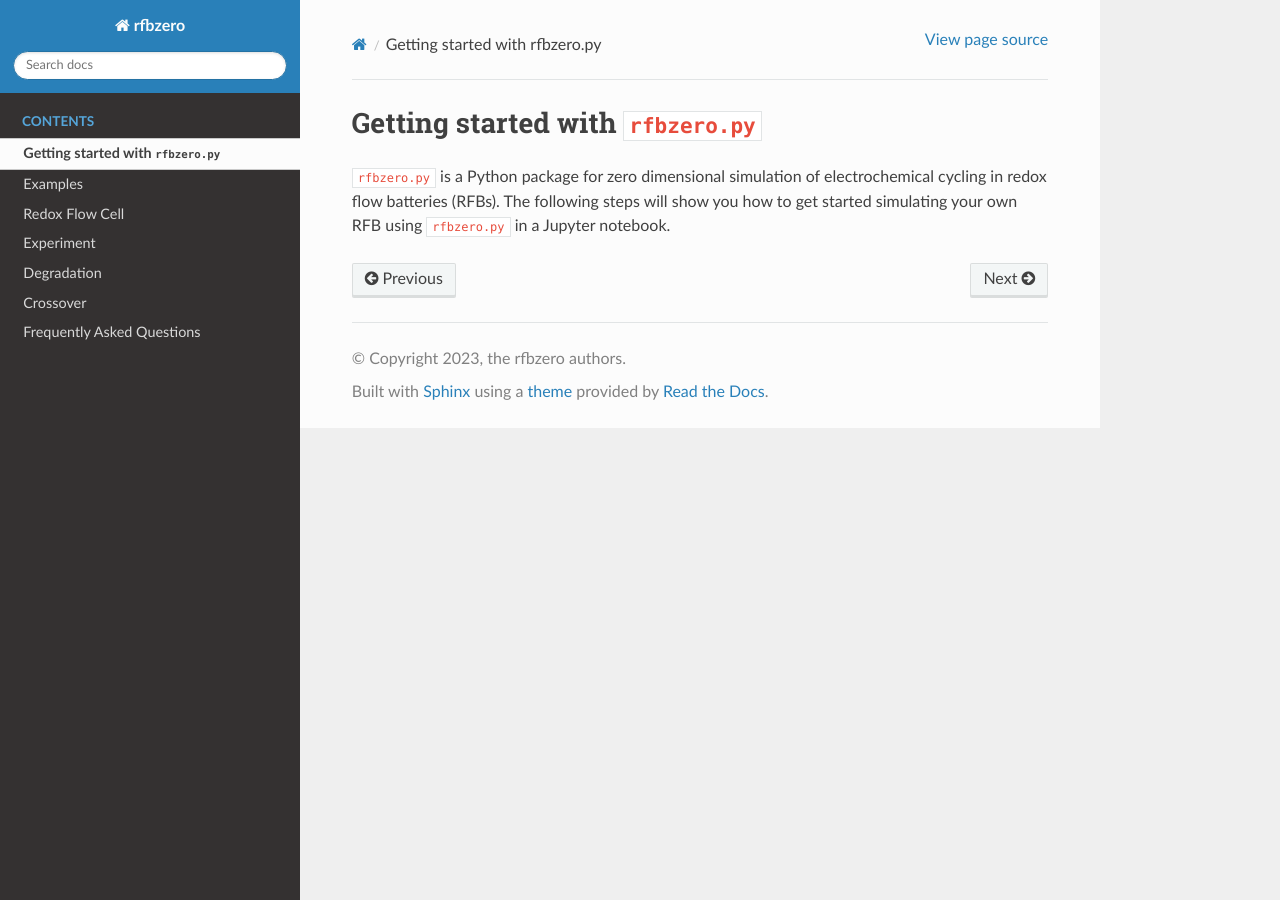
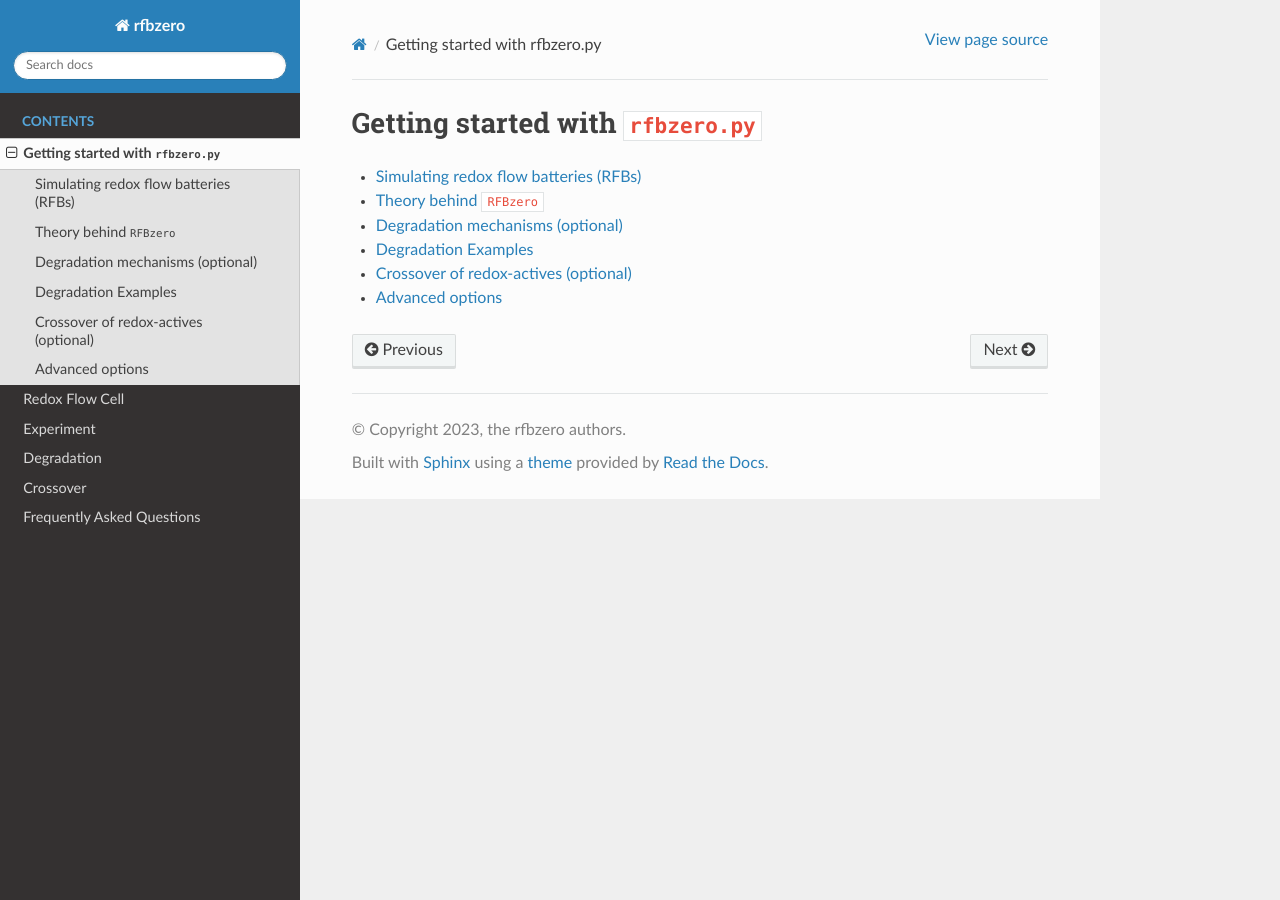
Before and after one commit to ericfell/rfbzero, a Sphinx documentation site: the page built from docs/source/getting-started.rst, in a window 1280 px wide. Built offline with Sphinx 7.4.7 and the Read the Docs theme 2.0.0, drawn with Linux system fonts in a browser that asks for light colours; pages that are not in the unit, such as notebooks, are missing from menus.

```diff
--- a/docs/source/getting-started.rst
+++ b/docs/source/getting-started.rst
@@ -2,7 +2,9 @@
 Getting started with :code:`rfbzero.py`
 =========================================
 
-:code:`rfbzero.py` is a Python package for zero dimensional simulation
-of electrochemical cycling in redox flow batteries (RFBs). The following
-steps will show you how to get started simulating your own RFB using
-:code:`rfbzero.py` in a Jupyter notebook.
+
+.. toctree::
+    :maxdepth: 1
+    :glob:
+
+    examples/simulate_RFB_example.ipynb
--- a/requirements-dev.txt
+++ b/requirements-dev.txt
@@ -3,6 +3,7 @@
 numpy
 sphinx-rtd-theme==1.2.2
 nbsphinx
+iPython
 pytest
 pytest-cov
 coverage[toml]
```
Also changed, not shown: docs/source/examples.rst (deleted, +0 -9 lines), docs/source/index.rst (+2 -5 lines), docs/source/examples/simulate_RFB_example.ipynb.
